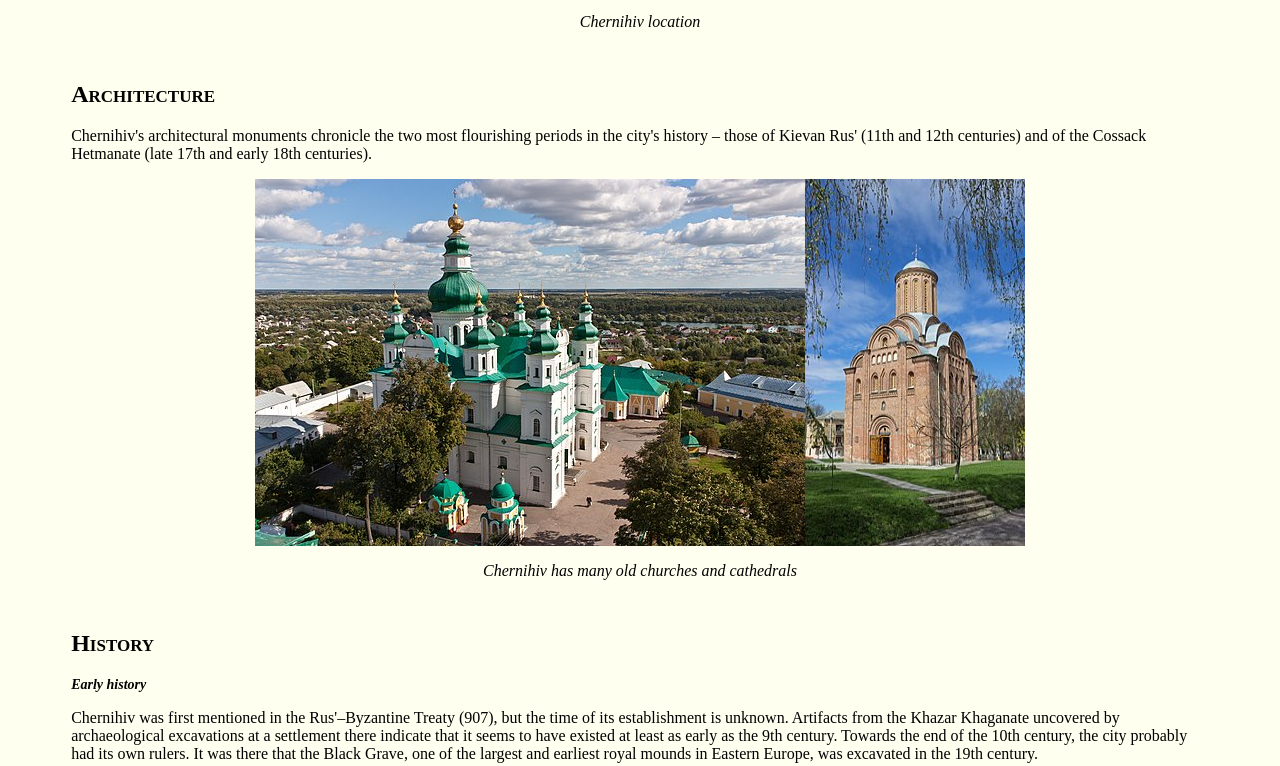
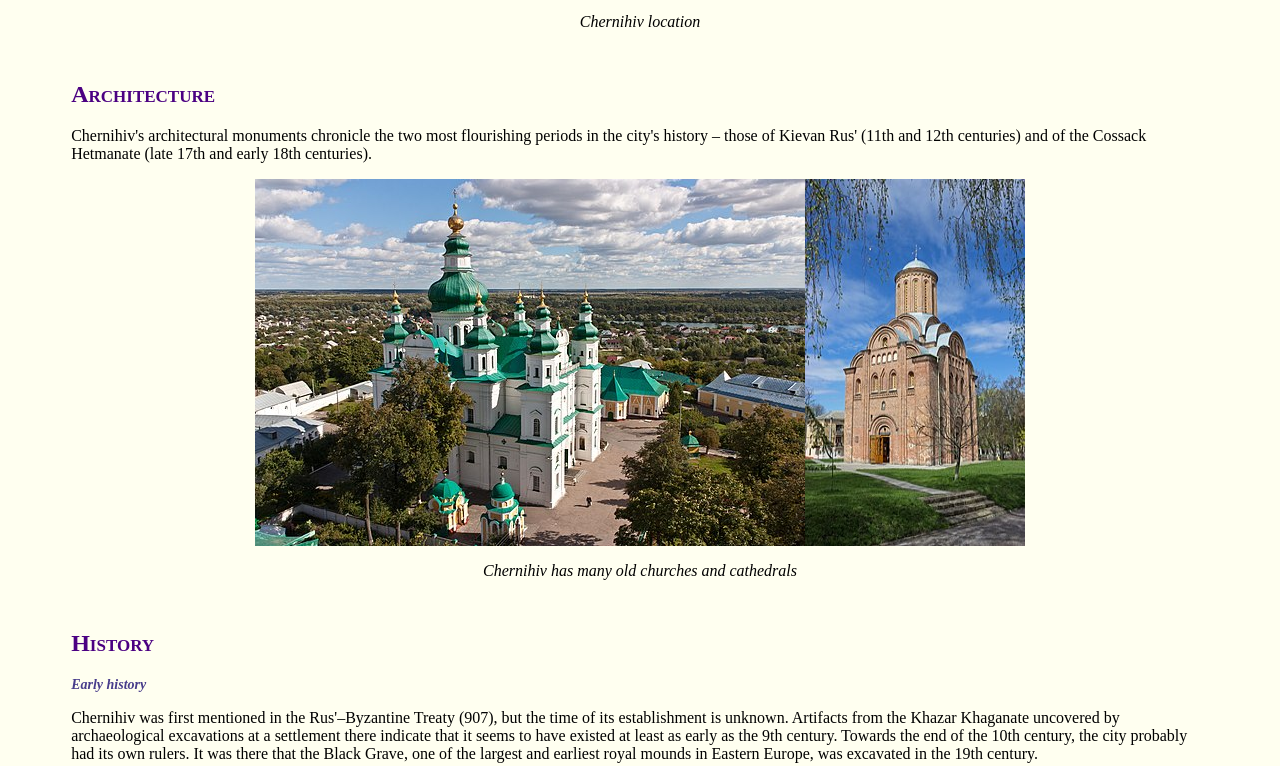
Before and after one commit to OleksiiGon/Lessons, a website built with Vite: page index.html in a window 1280 px wide. Shown: the part 699-1465 px from the top of the page. Built offline with nearby package versions, Linux system fonts and the light colour scheme.

Commit message:
Add files via upload

```diff
--- a/styles.css
+++ b/styles.css
@@ -20,10 +20,12 @@ section, header, footer {
 }
 
 h2 {
+    color: Indigo;
     font-variant: small-caps;
 }
 
 h3 {
+    color: DarkSlateBlue;
     font-style: italic;
     font-size: 14px;
 }
```
